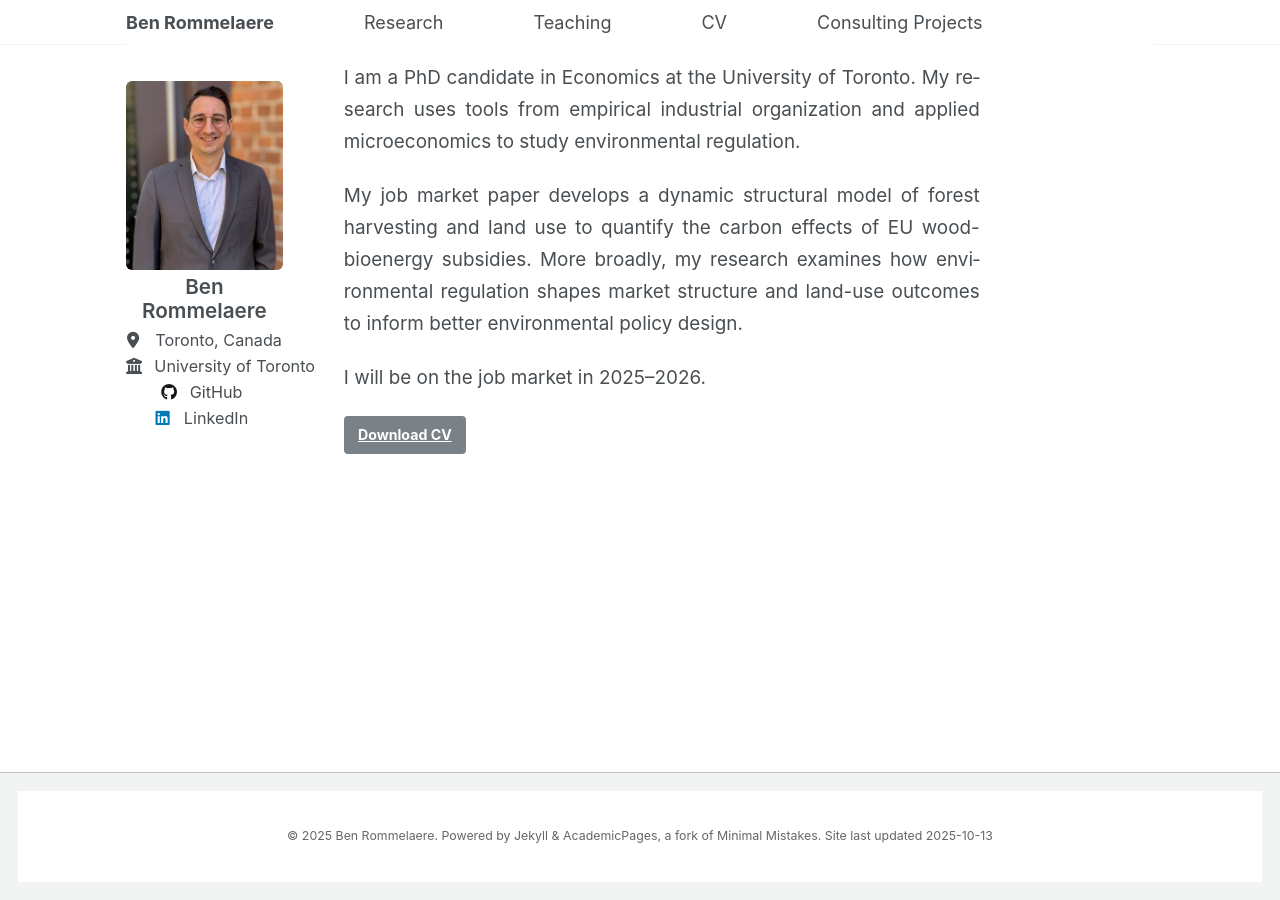
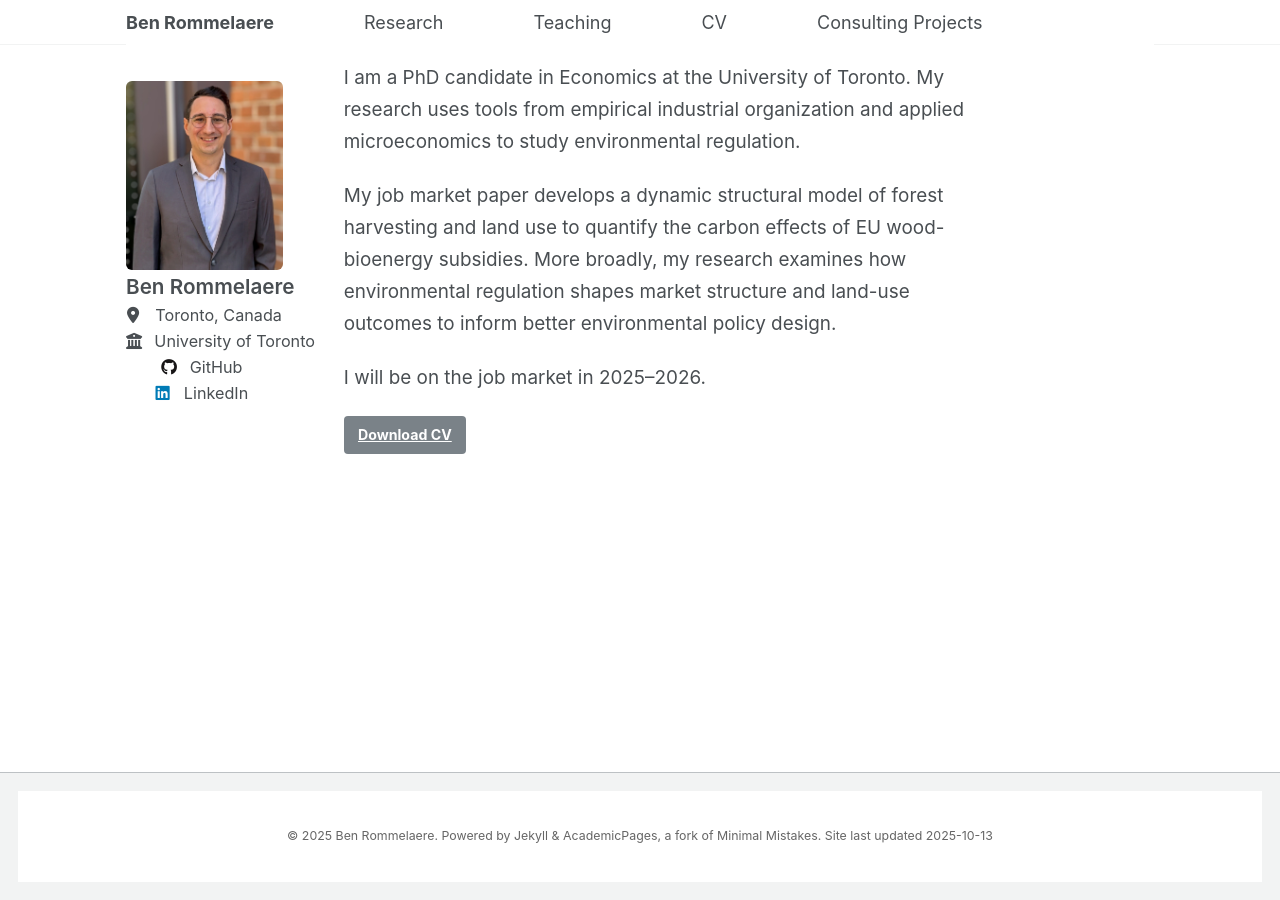
Before and after one commit to brommelaere/brommelaere.github.io, a Jekyll site: the page built from _pages/about.md, in a window 1280 px wide. Built offline with Jekyll 4.4.1, drawn with Linux system fonts in a browser that asks for light colours.

Commit message:
Update _custom.scss

```diff
--- a/_sass/_custom.scss
+++ b/_sass/_custom.scss
@@ -68,7 +68,7 @@
 }
 
 /* ============================================================
-   AVATAR/IMAGE - 30% BIGGER (260px)
+   AVATAR/IMAGE - BIGGER (300px)
    ============================================================ */
 
 .author__avatar {
@@ -77,7 +77,7 @@
   padding-top: 0 !important;
 
   img {
-    max-width: 260px !important; /* 30% bigger than 200px */
+    max-width: 300px !important;
     width: 100% !important;
     border-radius: 6px !important;
     border: none !important;
@@ -86,13 +86,13 @@
     display: block !important;
 
     @media screen and (min-width: 64em) {
-      max-width: 260px !important;
+      max-width: 300px !important;
     }
   }
 }
 
 /* ============================================================
-   AUTHOR INFO - Tight spacing
+   AUTHOR INFO - NO WRAPPING
    ============================================================ */
 
 .author__content {
@@ -112,12 +112,14 @@
   margin: 0 0 0.2rem 0 !important;
   line-height: 1.2 !important;
   padding: 0 !important;
+  white-space: nowrap !important; /* NEVER WRAP */
 }
 
 .sidebar p,
 .sidebar li {
   margin-top: 0.1rem !important;
   margin-bottom: 0.1rem !important;
+  white-space: nowrap !important; /* NEVER WRAP */
 }
 
 .author__urls-wrapper {
@@ -140,6 +142,7 @@
     text-align: center !important;
     margin: 0.1rem 0 !important;
     font-size: 0.9rem !important;
+    white-space: nowrap !important; /* NEVER WRAP */
   }
 
   a {
@@ -150,7 +153,7 @@
 }
 
 /* ============================================================
-   PAGE CONTENT - FULL JUSTIFICATION FOR CLEAN LOOK
+   PAGE CONTENT - LEFT ALIGNED, NO WEIRD WORD BREAKS
    ============================================================ */
 
 .page {
@@ -182,8 +185,7 @@
 
   p {
     margin-bottom: 1.2rem !important;
-    text-align: justify !important; /* FULL JUSTIFICATION for clean look */
-    hyphens: auto !important; /* Better word breaking */
+    text-align: left !important; /* Simple left align - cleaner */
   }
 
   p:first-child {
@@ -198,7 +200,7 @@
 
 @media screen and (max-width: 63.9375em) {
   .author__avatar img {
-    max-width: 280px !important; /* Bigger on tablet too */
+    max-width: 320px !important;
   }
 
   .author__content,
@@ -209,16 +211,12 @@
 
 @media screen and (max-width: 43.75em) {
   .author__avatar img {
-    max-width: 240px !important;
-  }
-
-  .page__content p {
-    text-align: left !important; /* Left align on mobile */
+    max-width: 260px !important;
   }
 }
 
 @media screen and (max-width: 34.375em) {
   .author__avatar img {
-    max-width: 180px !important;
+    max-width: 200px !important;
   }
 }
```
